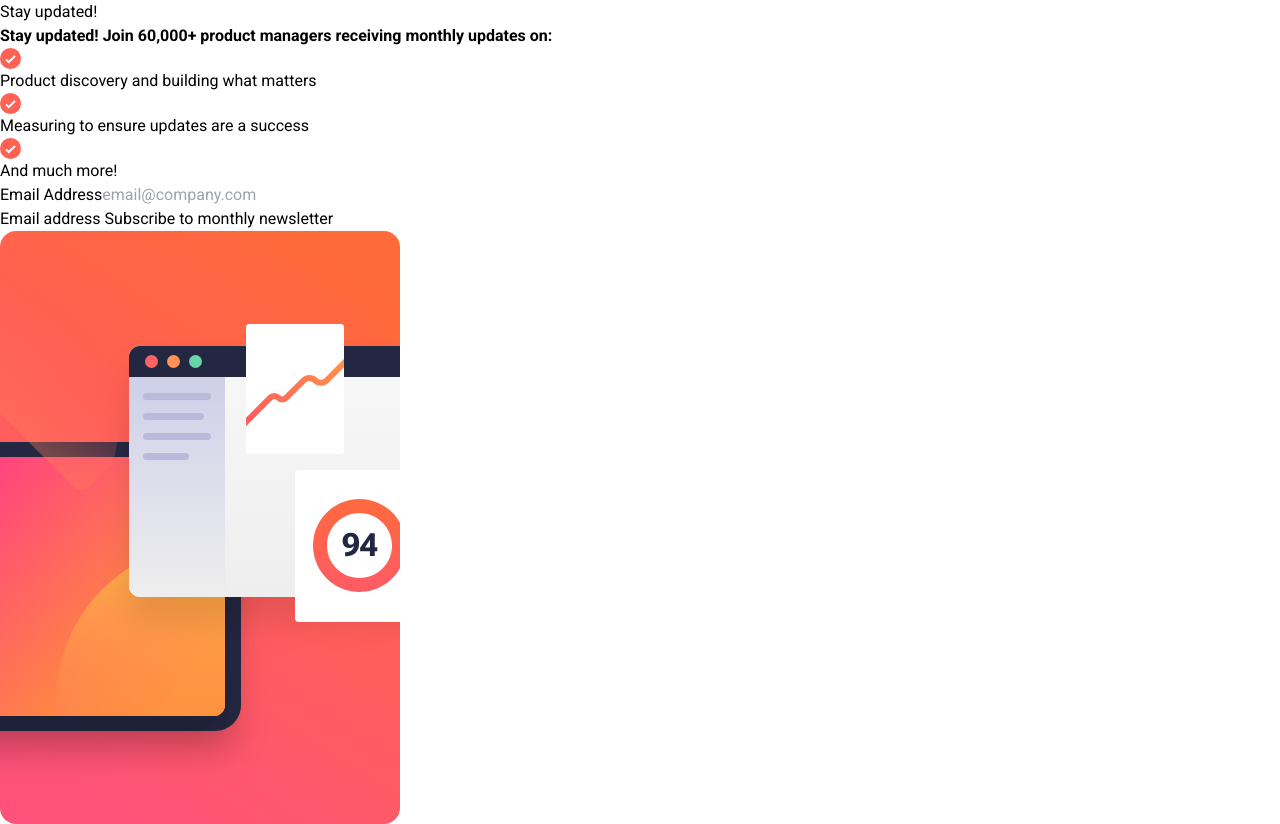
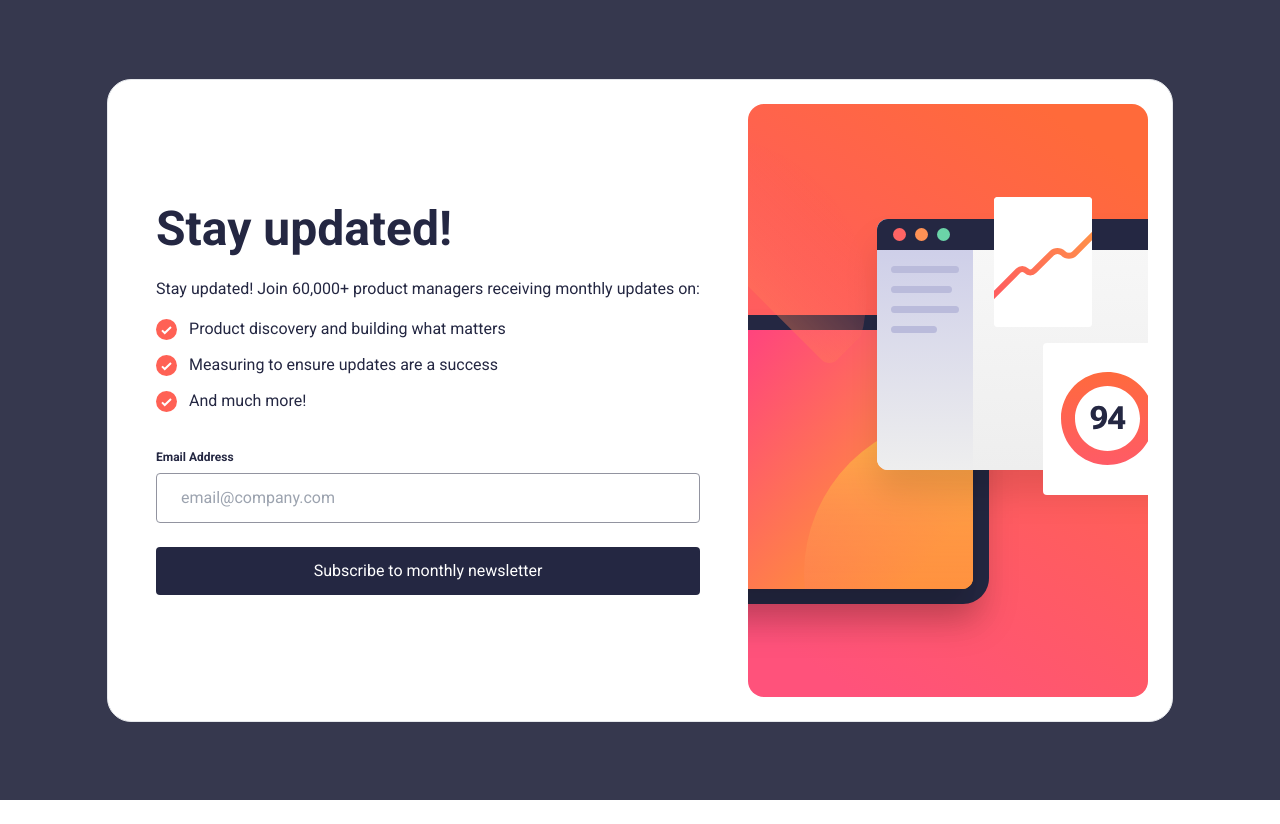
Before and after one commit to rafamorais/Newsletter-Sign-Up, a Next.js app: page / in a window 1280 px wide. After the commit the page ends 800 px from the top, so only its background shows below. Built offline with nearby package versions, Linux system fonts and the light colour scheme.

Commit message:
Style: Add style to newsletter page

```diff
--- a/src/pages/index.jsx
+++ b/src/pages/index.jsx
@@ -12,36 +12,52 @@ import signUpMobile from "@/assets/images/illustration-sign-up-mobile.svg";
 
 export default function Home() {
   return (
-    <main className="">
-      <h1>Stay updated!</h1>
-      <p className="font-bold">
-        Stay updated! Join 60,000+ product managers receiving monthly updates
-        on:
+    <main className="flex h-screen justify-center items-center bg-theme-charcoal-gray">
+      <div className="flex border rounded-3xl p-6 pl-0 bg-theme-white">
+        <div className="flex items-center">
+          <div className="px-12">
+            <h1 className="mb-6">Stay updated!</h1>
+
+            <p className="">
+              Stay updated! Join 60,000+ product managers receiving monthly{" "}
+              updates on:
             </p>
 
-      <ul>
-        <li>
+            <ul className="my-4">
+              <li className="flex items-center gap-3 pb-3">
                 <Image src={iconList} alt="checked icon" />
                 Product discovery and building what matters
               </li>
-        <li>
+              <li className="flex items-center gap-3 pb-3">
                 <Image src={iconList} alt="checked icon" />
                 Measuring to ensure updates are a success
               </li>
-        <li>
+              <li className="flex items-center gap-3 pb-3">
                 <Image src={iconList} alt="checked icon" />
                 And much more!
               </li>
             </ul>
-      <form>
-        <div>
-          <label>Email Address</label>
-          <input type="text" placeholder="email@company.com" />
+
+            <form className="mt-6">
+              <div className="flex flex-col">
+                <label className="text-theme-dark-slate-gray text-xs font-bold mb-2">
+                  Email Address
+                </label>
+                <input
+                  type="text"
+                  className="px-6 py-3 rounded border focus:border-black border-theme-gray outline-none "
+                  placeholder="email@company.com"
+                />
               </div>
-        <button type="submit">
-          Email address Subscribe to monthly newsletter
+              <button
+                type="submit"
+                className="bg-theme-dark-slate-gray bg-gradient-to-r shadow-custom hover:from-pink-500 hover:shadow-2xl hover:to-theme-tomato mt-6 text-white p-3 w-full rounded"
+              >
+                Subscribe to monthly newsletter
               </button>
             </form>
+          </div>
+        </div>
 
         {/* <Image src={iconSuccess} /> */}
         <Image priority={true} src={signUpDesktop} alt="screens pictures" />
@@ -49,6 +65,7 @@ export default function Home() {
 
         {/* <img src="/assets/images/illustration-sign-up-desktop.svg" /> */}
         {/* <img src="/assets/images/illustration-sign-up-mobile.svg" /> */}
+      </div>
     </main>
   );
 }
--- a/src/styles/globals.css
+++ b/src/styles/globals.css
@@ -4,11 +4,15 @@
 
 @layer base {
   body {
-    @apply font-roboto;
+    @apply font-roboto text-theme-dark-slate-gray;
+  }
+
+  h1 {
+    @apply text-5xl font-bold;
   }
 
   p {
-    @apply text-base;
+    @apply text-base mb-1;
   }
 
   /* ... */
--- a/tailwind.config.js
+++ b/tailwind.config.js
@@ -10,6 +10,9 @@ module.exports = {
       fontFamily: {
         roboto: ["Roboto", "sans-serif"],
       },
+      boxShadow: {
+        //custom: "10px 8px 10px 5px hsl(4, 100%, 67%)",
+      },
       colors: {
         "theme-tomato": "hsl(4, 100%, 67%)",
         "theme-dark-slate-gray": "hsl(234, 29%, 20%)",
```
Lines whose indentation alone changed are shown as unchanged.
